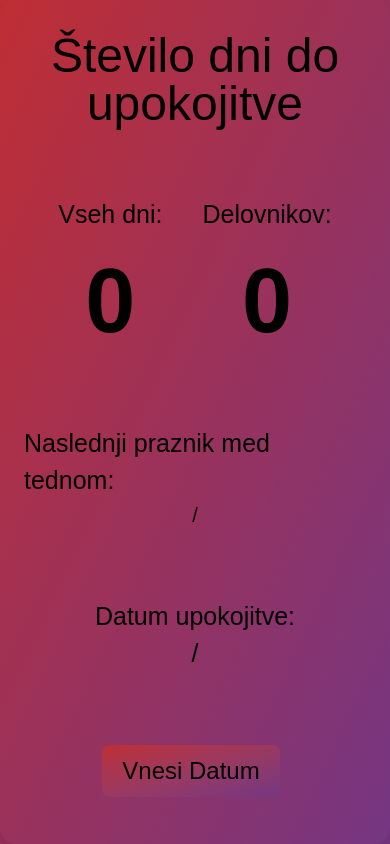
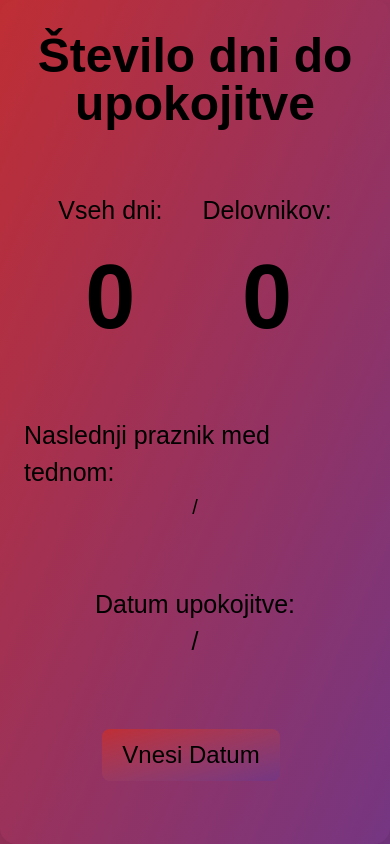
Before and after one commit to DomenGoli/Delovniki, a React (Vite) app: page / in a window 390 px wide. Built offline with nearby package versions, Linux system fonts and the light colour scheme.

Commit message:
title text

```diff
--- a/src/App.tsx
+++ b/src/App.tsx
@@ -161,7 +161,7 @@ function App() {
     );
 
     return (
-        <div className="relative lg:w-[38rem] lg:h-[35rem] w-[100%] h-[100vh] lg:bg-white/5 flex flex-col items-center rounded-2xl shadow-2xl lg:gap-0 gap-12 p-[1rem] transition-all duration-2000">
+        <div className="relative lg:w-[38rem] lg:h-[35rem] w-[100%] h-[100vh] lg:bg-white/5 flex flex-col items-center rounded-2xl shadow-2xl lg:gap-0 gap-11 p-[1rem] transition-all duration-2000">
             <Title />
 
             <div className="flex gap-10">
--- a/src/components/Title.tsx
+++ b/src/components/Title.tsx
@@ -1,7 +1,7 @@
 function Title() {
     return (
-        <div className="text-5xl mb-5 mt-4">
-            <h1 className="text-center">Število dni do upokojitve</h1>
+        <div className=" mb-5 mt-4">
+            <h1 className="text-5xl text-center font-bold">Število dni do upokojitve</h1>
         </div>
     );
 }
```
